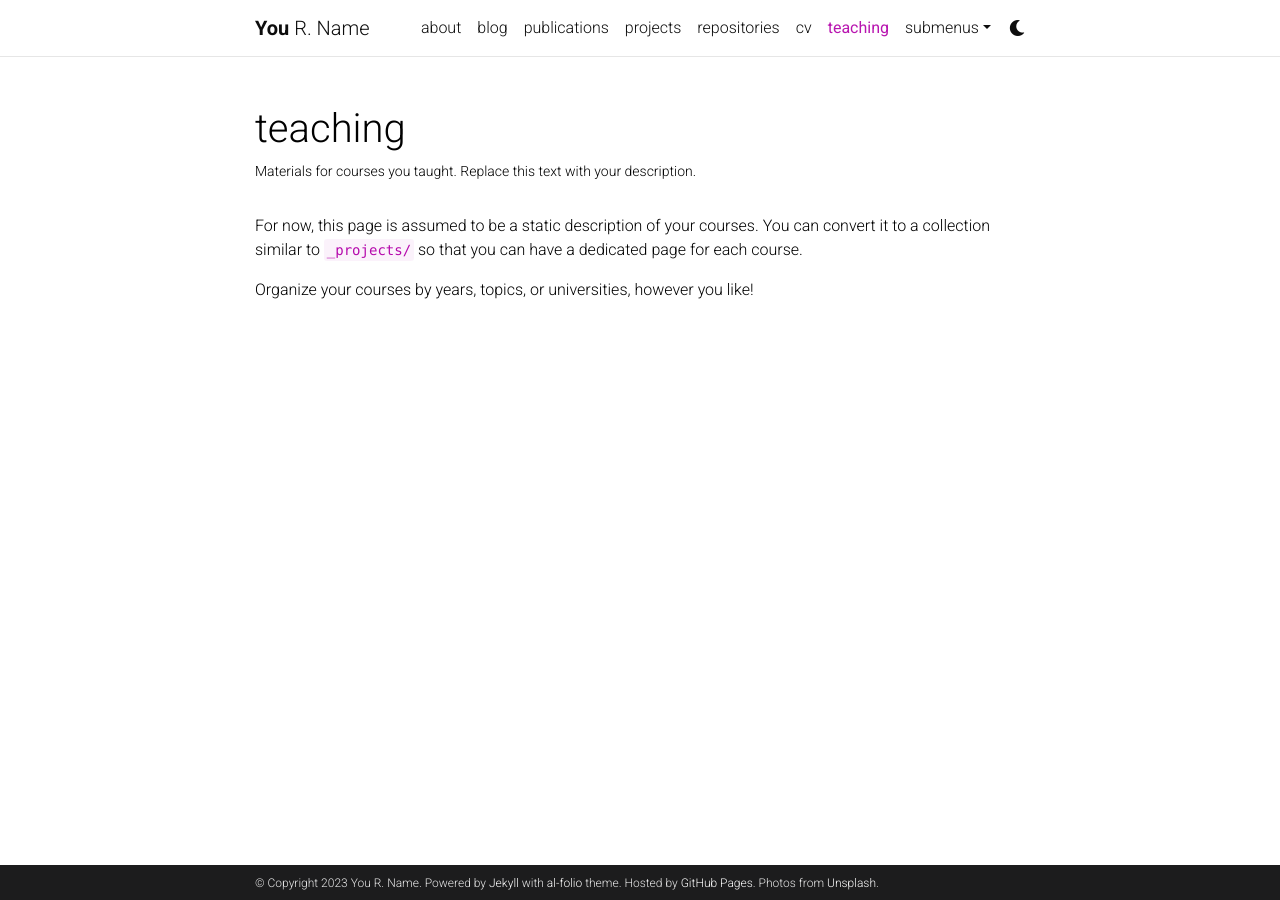
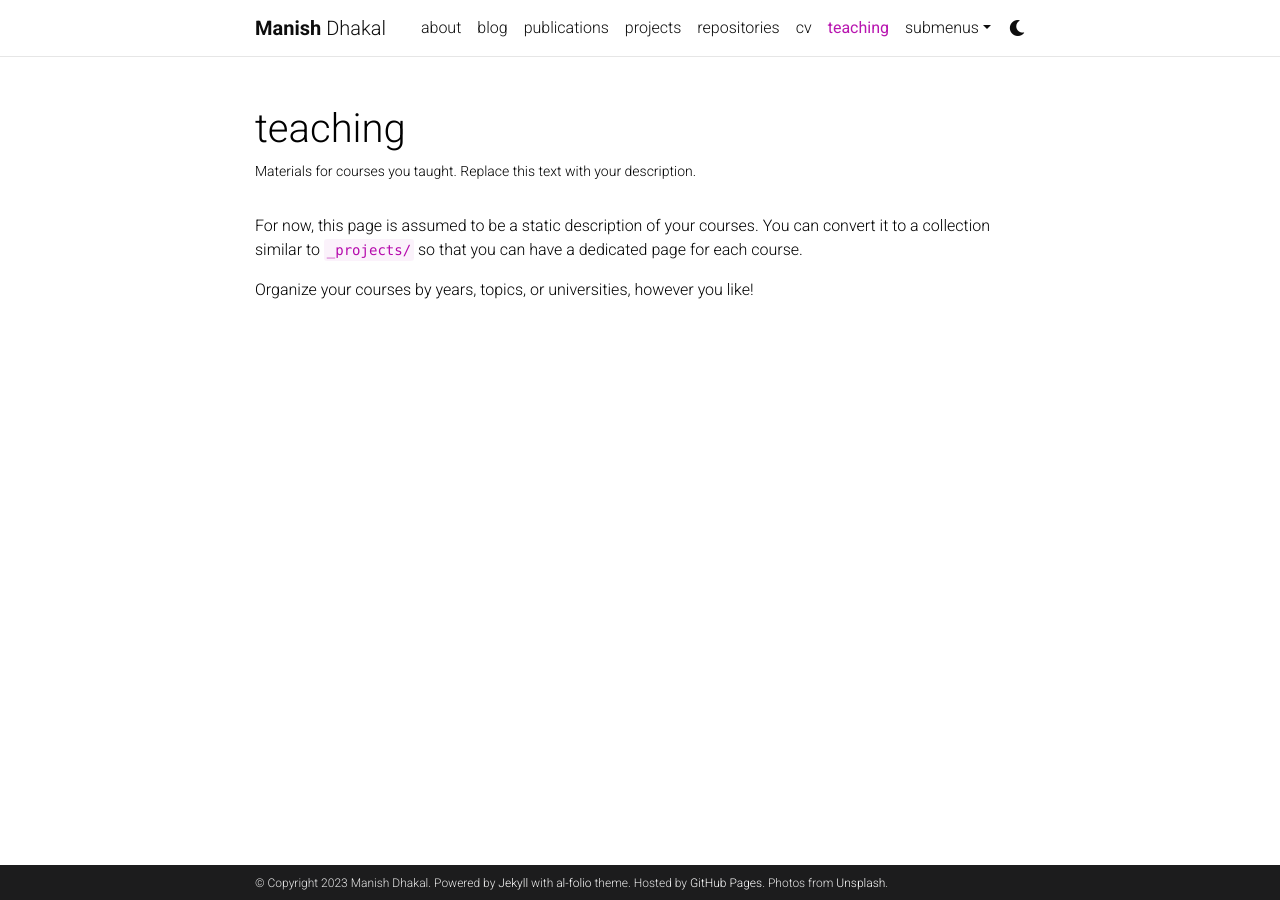
Before and after one commit to manishdhakal/manishdhakal.github.io_old, a Jekyll site: the page built from _pages/teaching.md, in a window 1280 px wide. Built offline with Jekyll 4.4.1, drawn with Linux system fonts in a browser that asks for light colours; comment, search, counter and statistics services are not loaded; a style sheet for code colours, icons or effects is not loaded.

Commit message:
refactor: custom domain updated

```diff
--- a/_config.yml
+++ b/_config.yml
@@ -3,10 +3,10 @@
 # -----------------------------------------------------------------------------
 
 title: blank # the website title (if blank, full name will be used instead)
-first_name: You
-middle_name: R.
-last_name: Name
-email: you@example.com
+first_name: Manish
+middle_name:
+last_name: Dhakal
+email: manish.dhakal@naamii.org.np
 description: > # the ">" symbol means to ignore newlines until "footer_text:"
   A simple, whitespace theme for academics. Based on [*folio](https://github.com/bogoli/-folio) design.
 footer_text: >
@@ -18,7 +18,7 @@
 lang: en # the language of your site (for example: en, fr, cn, ru, etc.)
 icon: ⚛️  # the emoji used as the favicon (alternatively, provide image name in /assets/img/)
 
-url: https://manishdhakal.github.io # the base hostname & protocol for your site
+url: https://manishdhakal.com.np # the base hostname & protocol for your site
 baseurl:  # the subpath of your site, e.g. /blog/
 last_updated: false # set to true if you want to display last updated in the footer
 impressum_path:  # set to path to include impressum link in the footer, use the same path as permalink in a page, helps to conform with EU GDPR
```
